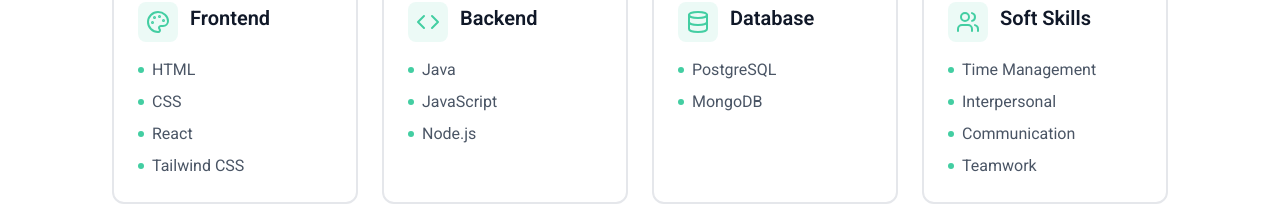
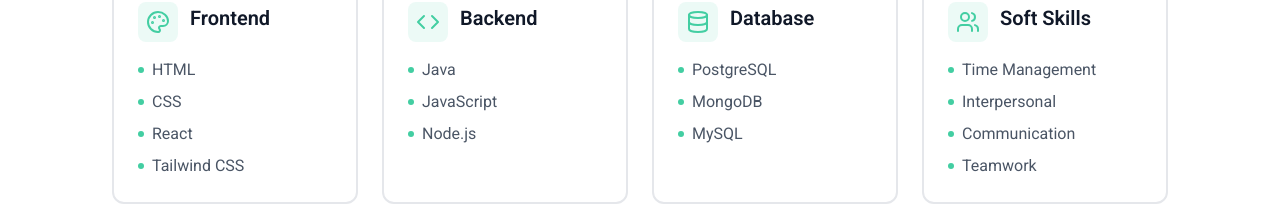
Before and after one commit to OfentseJ/react-personal-portfolio, a React (Vite) app in the folder frontend/: page / in a window 1280 px wide. Shown: the part 1300-1512 px from the top of the page. Built offline with nearby package versions, Linux system fonts and the light colour scheme.

Commit message:
Update About.jsx

```diff
--- a/frontend/src/components/About.jsx
+++ b/frontend/src/components/About.jsx
@@ -15,7 +15,7 @@
     {
       category: "Database",
       icon: <Database className="w-6 h-6" />,
-      items: ["PostgreSQL", "MongoDB"],
+      items: ["PostgreSQL", "MongoDB", "MySQL"],
     },
     {
       category: "Soft Skills",
```
